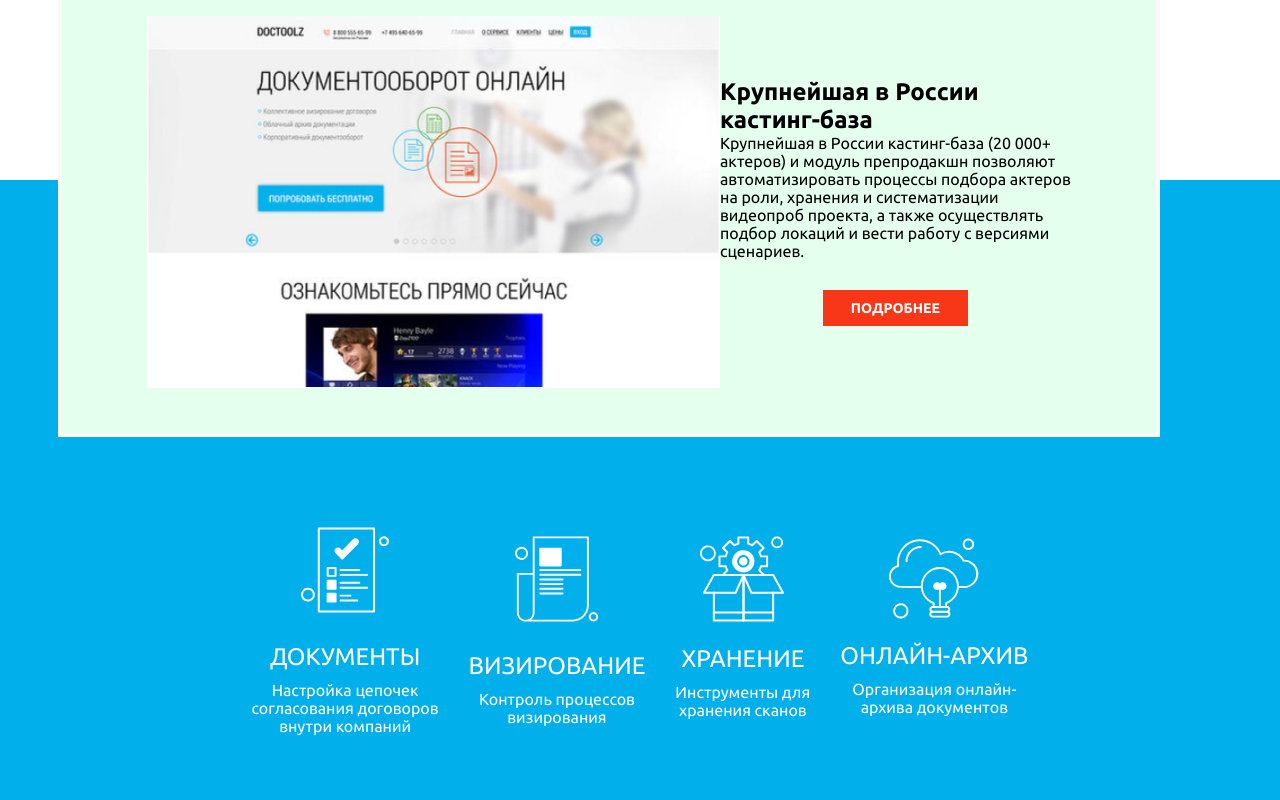
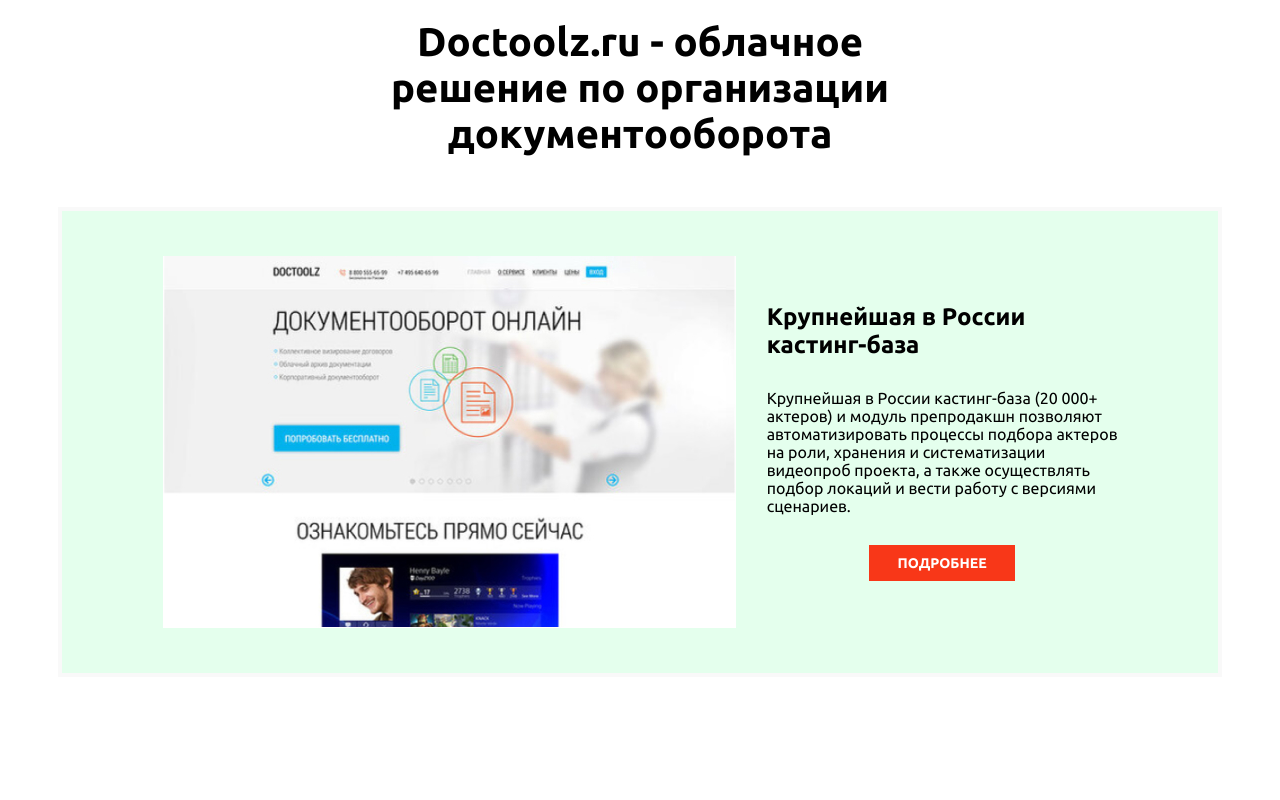
Before and after one commit to Bohdansnopok/TrendSoft, a React (Create React App) app: page / in a window 1280 px wide. Shown: the part 3900-4700 px from the top of the page. Built offline with nearby package versions, Linux system fonts and the light colour scheme.

Commit message:
add blocks adaptive

```diff
--- a/src/components/CustomDevelopment/style.module.css
+++ b/src/components/CustomDevelopment/style.module.css
@@ -54,3 +54,36 @@
     font-size: 25px;
     margin-top: 15px;
 }
+
+/*media*/
+
+@media (max-width: 1024px) {
+    .container {
+        flex-direction: column;
+    }
+
+    .rightContent {
+        margin-top: 30px;
+        margin-left: 0;
+        justify-content: center;
+        flex-wrap: wrap;
+    }
+}
+
+@media (max-width: 425px) {
+    .item {
+        width: calc(100% - 50px / 4);
+    }
+
+    .item {
+        margin-top: 50px;
+    }
+
+    .item + .item ~ .item {
+        margin-top: 50px;
+    }
+
+    .item__title {
+        font-size: 20px;
+    }
+}
--- a/src/components/Doctoolz/Doctoolz.jsx
+++ b/src/components/Doctoolz/Doctoolz.jsx
@@ -17,9 +17,9 @@
                 </h2>
 
                 <div className={styles.content}>
-                    <img src={FilmToolz} alt=""/>
+                    <img src={FilmToolz} alt="" className={styles.filmToolzPhoto}/>
 
-                    <div className="right">
+                    <div className={styles.right}>
                         <h3>
                             Крупнейшая в России <br/>
                             кастинг-база <br/>
@@ -43,44 +43,6 @@
                     </div>
                 </div>
             </div>
-
-            <div className={styles.decoration}>
-                <div className={styles.decContent}>
-                    <div className={styles.item}>
-                        <img src={Documents} alt=""/>
-                        <div className={styles.item__title}>Документы</div>
-                        <div className={styles.subtitle}>
-                            Настройка цепочек <br/>
-                            согласования договоров <br/>
-                            внутри компаний <br/>
-                        </div>
-                    </div>
-                    <div className={styles.item}>
-                        <img src={Vizirovanie} alt=""/>
-                        <div className={styles.item__title}>визирование</div>
-                        <div className={styles.subtitle}>
-                            Контроль процессов <br/>
-                            визирования <br/>
-                        </div>
-                    </div>
-                    <div className={styles.item}>
-                        <img src={Save} alt=""/>
-                        <div className={styles.item__title}> хранение</div>
-                        <div className={styles.subtitle}>
-                            Инструменты для <br/>
-                            хранения сканов <br/>
-                        </div>
-                    </div>
-                    <div className={styles.item}>
-                        <img src={Archive} alt=""/>
-                        <div className={styles.item__title}>онлайн-архив</div>
-                        <div className={styles.subtitle}>
-                            Организация онлайн- <br/>
-                            архива документов <br/>
-                        </div>
-                    </div>
-                </div>
-            </div>
         </div>
     );
 }
--- a/src/components/Doctoolz/style.module.css
+++ b/src/components/Doctoolz/style.module.css
@@ -13,20 +13,21 @@
 
 .doctoolz__title {
     text-align: center;
-    margin-bottom: 45px;
+    margin-bottom: 50px;
 }
 
 .content {
-    position: absolute;
     background-color: #e4ffed;
     border: 4px solid #f9f9f9;
     padding: 45px 85px;
-    top: 100px;
     display: flex;
     align-items: center;
     justify-content: space-around;
-    /* Додаємо position: relative, щоб z-index працював */
-    z-index: 2; /* Встановлюємо вищий z-index */
+}
+
+.subtitle {
+    margin: 30px 0;
+    font-size: 16px;
 }
 
 .redButton {
@@ -39,7 +40,6 @@
     background-color: #F83718;
     text-decoration: none;
     transition: .5s;
-    margin-top: 30px;
 }
 
 .btnWrapper {
@@ -51,32 +51,32 @@
     background-color: darkred;
 }
 
-.decoration {
-    display: flex;
-    align-items: flex-end;
-    justify-content: center;
-    background-color: #01AFEB;
-    height: 635px;
-    width: 100%;
-    z-index: 1; /* Встановлюємо нижчий z-index */
-    padding-bottom: 80px;
-    margin-bottom: 0;
+/*media*/
+
+@media (max-width: 1024px) {
+    .content {
+        justify-content: center;
+        text-align: center;
+        padding: 20px 85px;
+    }
+
+    .filmToolzPhoto {
+        display: none;
+    }
+
+    .doctoolz__title {
+        margin-bottom: 20px;
+    }
 }
 
-.decContent {
-    display: flex;
-    align-items: center;
-    color: white;
-    text-align: center;
+@media (max-width: 600px) {
+    .subtitle {
+        font-size: 12px;
+    }
+
+    .content {
+        justify-content: center;
+        text-align: center;
+        padding: 20px 25px;
+    }
 }
-
-.decContent .item ~ .item {
-    margin-left: 30px;
-}
-
-.item__title {
-    font-size: 24px;
-    text-transform: uppercase;
-    margin-bottom: 10px;
-    margin-top: 20px;
-}
--- a/src/components/СastingCounter/style.module.css
+++ b/src/components/СastingCounter/style.module.css
@@ -17,6 +17,7 @@
 .subtitle {
     text-align: center;
     color: #1B1925;
+    font-size: 16px;
     margin-top: 30px;
 }
 
@@ -62,4 +63,36 @@
 
 .castingPhoto {
     margin-top: 65px;
+    width: calc(100% - 30px);
 }
+
+/*media*/
+
+@media (max-width: 600px) {
+    .subtitle {
+        font-size: 12px;
+    }
+
+    .counter__subtitle {
+        font-size: 15px;
+    }
+
+    .counters {
+        display: flex;
+        flex-direction: column
+    }
+
+    .counter ~ .counter {
+        margin-top: 15px;
+    }
+
+    .countNum {
+        font-size: 30px;
+    }
+}
+
+@media (max-width: 425px) {
+    .castingPhoto {
+        display: none;
+    }
+}
```
